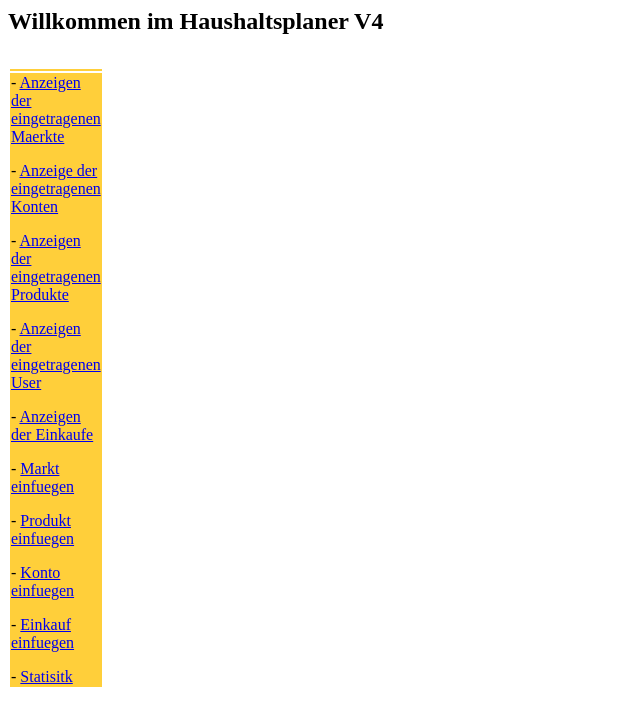
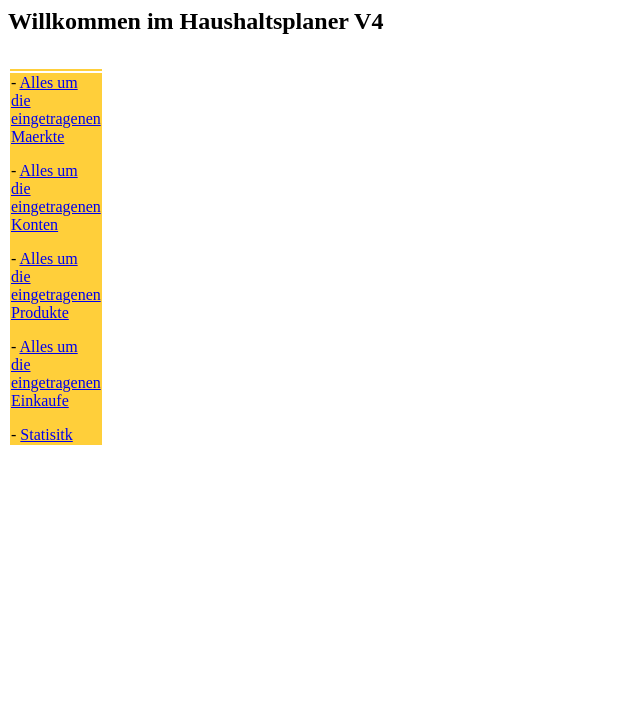
Before and after one commit to stdoludw/Haushaltsplaner, a PHP site: page /main.php in a window 1280 px wide. Shown: the top 726 px of the page, without its empty margins (0-640 px from the left). Run offline with PHP 8.4, Linux system fonts and the light colour scheme.

Commit message:
bearbeitung von main, markt

```diff
--- a/Webseite/Markt.php
+++ b/Webseite/Markt.php
@@ -1,4 +1,12 @@
 <?php
+
+
+echo "<h2>Markt</h2>";
+//anzeigen entfernen ändern
+
+//SQL abfrage
+//vector mit märten
+
 
 class Markt
 {
--- a/Webseite/main.php
+++ b/Webseite/main.php
@@ -1,61 +1,25 @@
 <?php
-include 'Markt.php';
-include 'Konto.php';
-include 'Produkt.php';
-include 'Einkauf.php';
-include "login.php";
-
 //login starten
 //$v_verbindung = new login;
 
 //mainfenster
-//eventuell mit session = admin
-
 echo "<h2>Willkommen im Haushaltsplaner V4 </h2>";
 echo "<table border = 0 >";
 echo "<tr> <td height = 10> </td> </tr>";
 echo "<tr>  <td width= 60 bgcolor = FFCF3A > </td> </tr>";
 echo "<tr> <td bgcolor = FFCF3A>";
-echo "<p> - <a href=maerkte.php> Anzeigen der eingetragenen Maerkte </a> </p>";
-echo "<p> - <a href=konto.php> Anzeige der eingetragenen Konten </a> </p>";
-echo "<p> - <a href=produkte.php> Anzeigen der eingetragenen Produkte </a> </p>";
-echo "<p> - <a href=user.php> Anzeigen der eingetragenen User </a> </p>";
-echo "<p> - <a href=einkauf.php> Anzeigen der Einkaufe </a> </p>";
-echo "<p> - <a href=insert_Konto.html> Markt einfuegen </a> </p>";
-echo "<p> - <a href=delete_Konto.html> Produkt einfuegen </a> </p>";
-echo "<p> - <a href=delete_Konto.html> Konto einfuegen </a> </p>";
-echo "<p> - <a href=delete_Konto.html> Einkauf einfuegen </a> </p>";
-echo "<p> - <a href=delete_Konto.html> Statisitk </a> </p>";
+echo "<p> - <a href=Markt.php> Alles um die eingetragenen Maerkte </a> </p>";
+echo "<p> - <a href=Konto.php> Alles um die eingetragenen Konten </a> </p>";
+echo "<p> - <a href=Produkt.php>Alles um die eingetragenen Produkte </a> </p>";
+echo "<p> - <a href=Einkaur.php>Alles um die eingetragenen Einkaufe </a> </p>";
+echo "<p> - <a href=Statistik.php> Statisitk </a> </p>";
 
 echo "</form>";
 echo "</form>";
 echo "</table>";
 
-/*wenn session = admin
-echo "<table border = 0 >";
-echo "<tr> <td height = 10> </td> </tr>";
-echo "<tr>  <td width= 60 bgcolor = FFCF3A > </td> </tr>";
-echo "<tr> <td bgcolor = FFCF3A>";
-echo "<p> - <a href=maerkte.php> Anzeigen der eingetragenen Maerkte </a> </p>";
-echo "<p> - <a href=konto.php> Anzeige der eingetragenen Konten </a> </p>";
-echo "<p> - <a href=produkte.php> Anzeigen der eingetragenen Produkte </a> </p>";
-echo "<p> - <a href=user.php> Anzeigen der eingetragenen User </a> </p>";
-echo "<p> - <a href=einkauf.php> Anzeigen der Einkaufe </a> </p>";
-echo "<p> - <a href=insert_Konto.html> Markt einfuegen </a> </p>";
-echo "<p> - <a href=delete_Konto.html> Produkt einfuegen </a> </p>";
-echo "<p> - <a href=delete_Konto.html> Konto einfuegen </a> </p>";
-echo "<p> - <a href=delete_Konto.html> Einkauf einfuegen </a> </p>";
-echo "<p> - <a href=insert_Konto.html> Markt entfernen </a> </p>";
-echo "<p> - <a href=delete_Konto.html> Produkt entfernen </a> </p>";
-echo "<p> - <a href=delete_Konto.html> Konto entfernen </a> </p>";
-echo "<p> - <a href=delete_Konto.html> Einkauf entfernen </a> </p>";
-echo "<p> - <a href=delete_Konto.html> Clean All</a> </p>";
-echo "<p> - <a href=delete_Konto.html> User Hinzufuegen</a> </p>";
-echo "<p> - <a href=delete_Konto.html> Statisitk </a> </p>";
-
-echo "</form>";
-echo "</form>";
-echo "</table>";*/
+//admin
+//truncate all -> neuen userhinzufuegen
 
 
 /*$befehl = "select * from Einkauf;";
```
